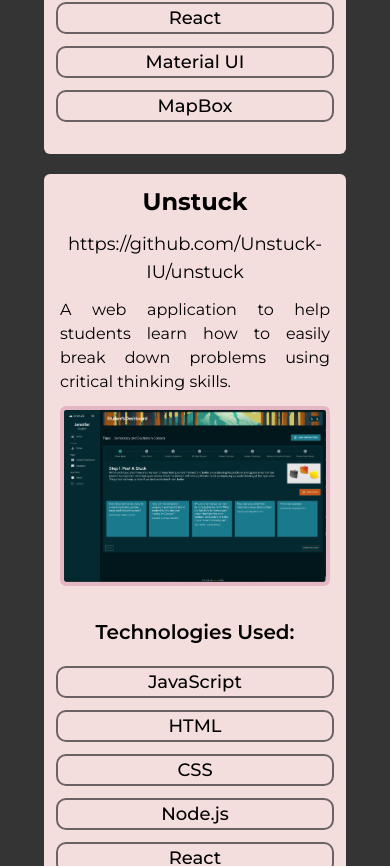
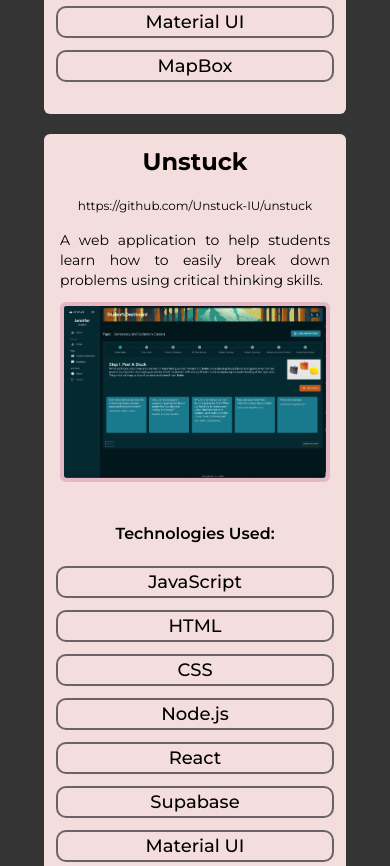
Before and after one commit to jgajdosbomben/portfolio, a React (Vite) app: page / in a window 390 px wide. Shown: the part 7326-8192 px from the top of the page. Built offline with nearby package versions, Linux system fonts and the light colour scheme.

Commit message:
Added flex box for projects map

```diff
--- a/src/components/Projects.jsx
+++ b/src/components/Projects.jsx
@@ -13,19 +13,22 @@
       <div className="grid grid-cols-2 gap-5 items-center justify-center p-10 lg:grid-cols-4 md:gap-4 pt-10">
         {projects.map((proj, index) => (
           <div className="grid col-span-2 gap-3 h-full items-center text-center text-lg px-4 py-3 rounded-md bg-[#f4dddd] dark:bg-[#e1aabb]">
-            <div>
+            <div className="flex justify-center">
+              <div>
               <p className="text-black dark:text-black text-2xl font-bold">{proj.name}</p>
+              </div>
             </div>
             <div>
               <a
                 href={proj.url}
-                className="text-black dark:text-black text-lg hover:underline decoration-wavy decoration-[#620646] ">
+                className="text-black dark:text-black text-xs sm:text-xl hover:underline decoration-wavy decoration-[#620646] ">
                 {proj.url}
               </a>
             </div>
             <div>
-              <p className="text-black dark:text-black text-base text-justify">{proj.description}</p>
+              <p className="text-black text-sm sm:text-xl dark:text-black text-justify">{proj.description}</p>
             </div>
+            <div>
             <button
               onClick={() => {
                 window.open(proj.url, "_blank");
@@ -35,9 +38,10 @@
                 className="object-contain justify-end border-4 rounded-md border-[#e1aabb]/75 dark:border-[#f4dddd]/75"
               />
             </button>
+            </div>
             <div className="text-black py-5">
-              <h2 className="pb-5 text-xl font-semibold">Technologies Used:</h2>
-              <ul className="grid-li grid grid-cols-1 md:grid-cols-4 md:grid-rows-4 gap-3">
+              <h2 className="pb-5 text-base sm:text-xl font-semibold">Technologies Used:</h2>
+              <ul className="grid-li grid grid-cols-1 sm:grid-cols-4 sm:grid-rows-2 gap-3">
                 <li className="">{proj.tech1}</li>
                 <li>{proj.tech2}</li>
                 <li>{proj.tech3}</li>
```
